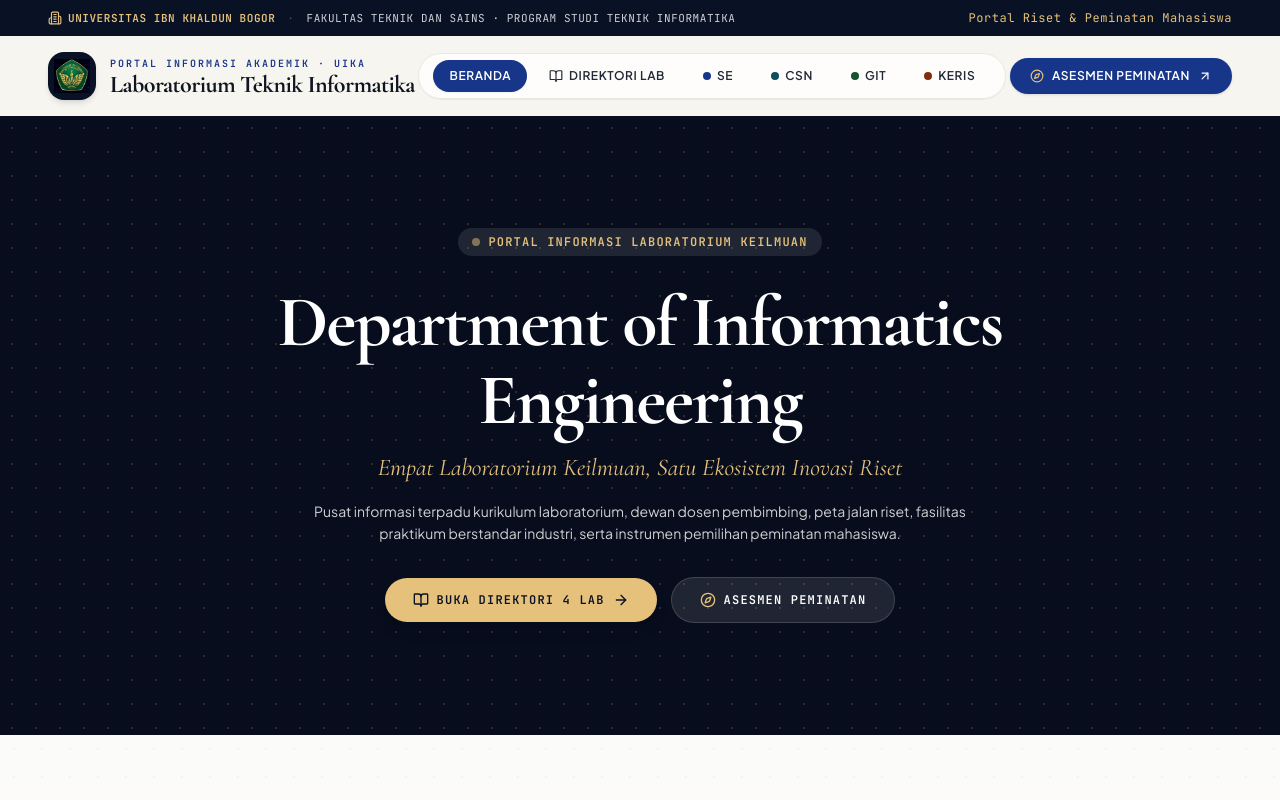
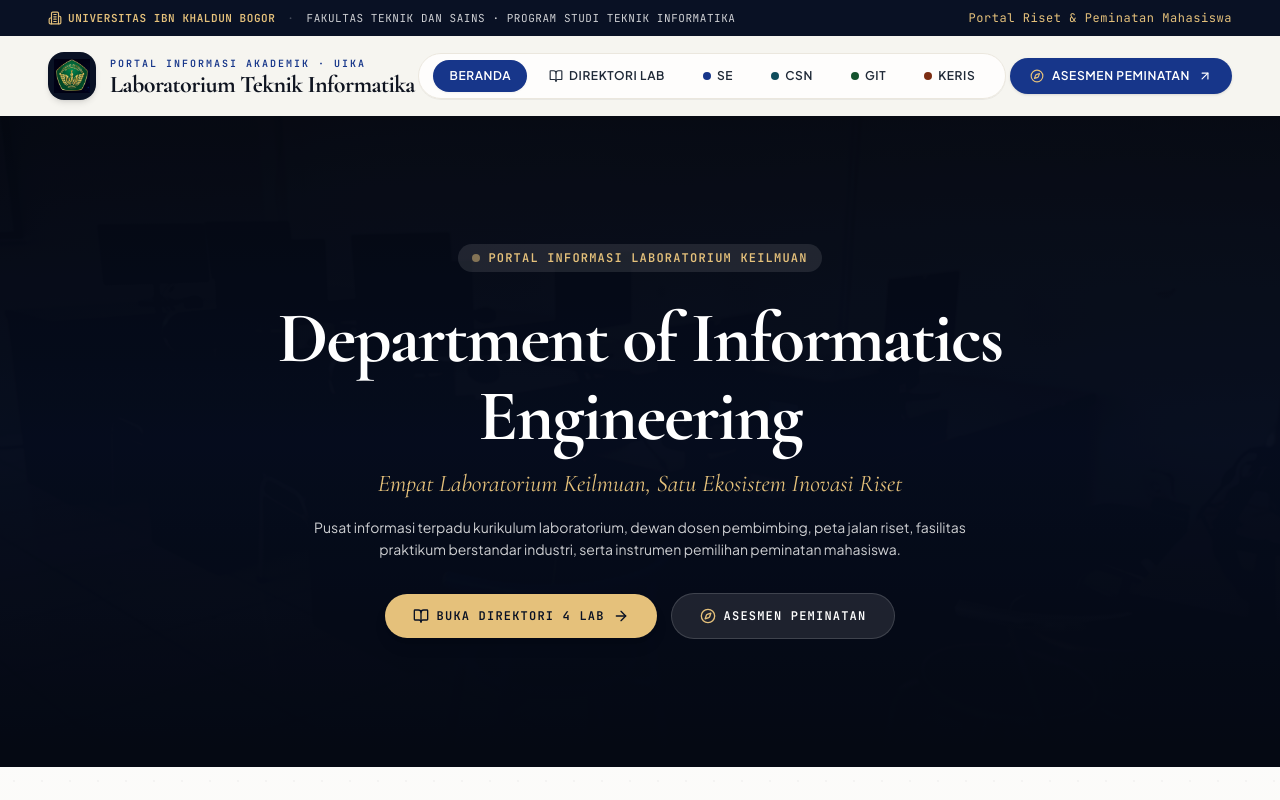
Before and after one commit to ClaudyRg/gebyar-it, a React (Vite) app: page /#/ in a window 1280 px wide. Shown: the top 800 px of the page. Built offline with nearby package versions, Linux system fonts and the light colour scheme.

Commit message:
feat: replace yellow dot pattern with deep submerged blue lab background

```diff
--- a/src/pages/HomePage.tsx
+++ b/src/pages/HomePage.tsx
@@ -30,8 +30,16 @@ export const HomePage: React.FC = () => {
 
   return (
     <main className="min-h-screen">
-      <section className="relative bg-[#070D1C] text-white overflow-hidden py-20 lg:py-28 text-center">
-        <div className="absolute inset-0 opacity-20 pointer-events-none bg-[radial-gradient(#C5A059_1px,transparent_1px)] [background-size:24px_24px]" />
+      <section className="relative bg-[#070D1C] text-white overflow-hidden py-24 lg:py-32 text-center">
+        <div className="absolute inset-0 pointer-events-none">
+          <img
+            src="./assets/fasilitas/se-1.jpg"
+            alt="Laboratorium Teknik Informatika UIKA"
+            className="w-full h-full object-cover object-center scale-105 filter blur-[1px] brightness-[0.28] contrast-125"
+          />
+          <div className="absolute inset-0 bg-gradient-to-b from-[#070D1C]/90 via-[#0A1633]/85 to-[#070D1C]" />
+          <div className="absolute inset-0 bg-[#091124]/40 mix-blend-multiply" />
+        </div>
 
         <div className="relative max-w-[1536px] mx-auto px-4 sm:px-8 lg:px-12 flex flex-col items-center">
           <div className="max-w-4xl mx-auto flex flex-col items-center">
```
